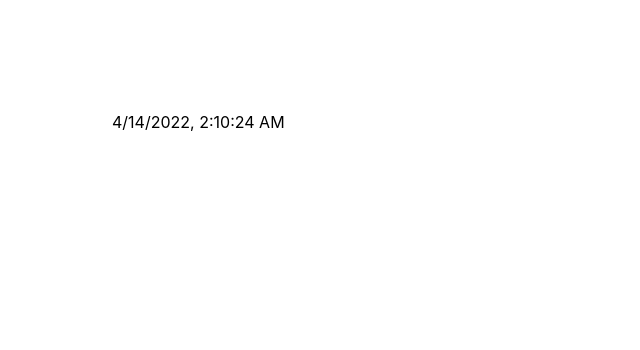
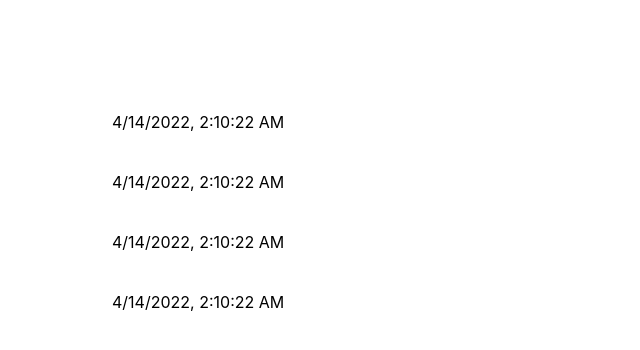
Before and after one commit to behoney/study_react_redux_sass, a React (Create React App) app: page / in a window 1280 px wide. Shown: the top 350 px of the page, without its empty margins (0-640 px from the left). Built offline with nearby package versions, Linux system fonts and the light colour scheme.

Commit message:
[add] ~2.7

```diff
--- a/src/CH2.jsx
+++ b/src/CH2.jsx
@@ -7,11 +7,12 @@ const Welcome = (props) => {
     </div>)
 }
 
-const Clock = () => {
+const Clock = ({ id }) => {
     const [clock, setclock] = useState(new Date())
     useEffect(() => {
         const itv = setInterval(() => {
             setclock(new Date())
+            console.log(id);
         }, 1000)
         return () => {
             clearInterval(itv);
@@ -25,7 +26,10 @@ const Clock = () => {
 function CH2() {
 
     return (<>
-        <Clock />
+        <Clock id="1" />
+        <Clock id="2" />
+        <Clock id="3" />
+        <Clock id="4" />
     </>)
 }
 
```
